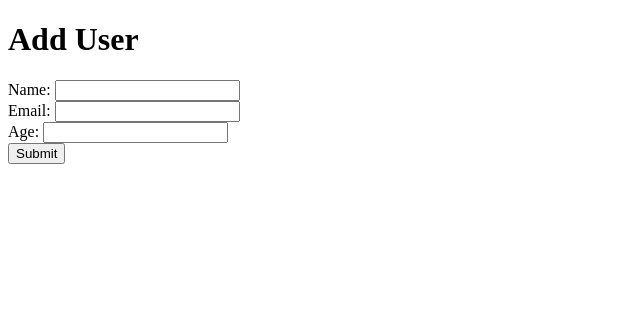
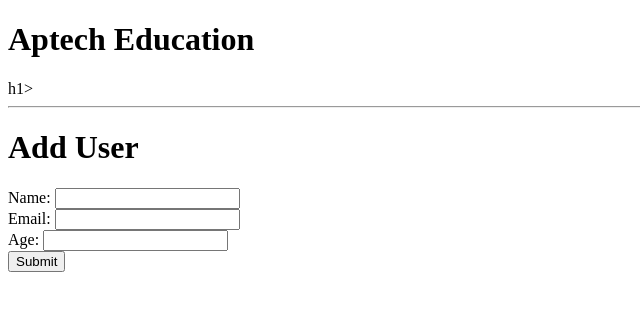
Before and after one commit to sajidgsheet80/sajid, a website: page index.html in a window 1280 px wide. Shown: the whole page, without its empty margins (0-640 px from the left). Drawn offline with Linux system fonts and the light colour scheme.

Commit message:
Update index.html

```diff
--- a/index.html
+++ b/index.html
@@ -5,7 +5,10 @@
   <title>Add User</title>
 </head>
 <body>
+  <h1>Aptech Education</h1>h1>
+  <hr>
   <h1>Add User</h1>
+
   <form action="http://localhost:3000/add-user" method="POST">
     <label>Name: <input type="text" name="name" required /></label><br />
     <label>Email: <input type="email" name="email" required /></label><br />
```
